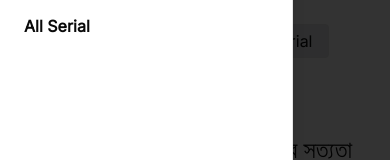
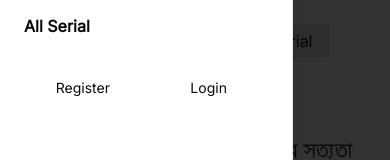
Before and after one commit to battlesofarmy/bus, a Next.js app in the folder client/: page / in a window 390 px wide. Both pictures are taken after a click on the button 355 px from the left and 33 px from the top of the page. Shown: the part 194-354 px from the top of the page. Built offline with nearby package versions, Linux system fonts and the light colour scheme; no server answers.

Commit message:
change auth buttons bg color

```diff
--- a/client/components/Navbar.tsx
+++ b/client/components/Navbar.tsx
@@ -56,17 +56,17 @@ export default function Header_1() {
             </Link>
           ))}
 
-                {
+    {
       user?
           <button className="group text-sm inline-flex h-9 w-max items-center justify-center rounded-md bg-white px-4 py-2 font-medium transition-colors hover:bg-gray-100 hover:text-gray-900 focus:bg-gray-100 focus:text-gray-900 focus:outline-none disabled:pointer-events-none disabled:opacity-50 data-[active]:bg-gray-100/50 data-[state=open]:bg-gray-100/50 dark:bg-gray-950 dark:hover:bg-gray-800 dark:hover:text-gray-50 dark:focus:bg-gray-800 dark:focus:text-gray-50 dark:data-[active]:bg-gray-800/50 bg-gray-300/50" onClick={handleLogout}>Logout</button>
         :
         <div className="flex gap-2 items-center ml-4">
           <Link href={'/register'}>
-            <button className="group text-sm inline-flex h-9 w-max items-center justify-center rounded-md bg-white px-4 py-2 font-medium transition-colors hover:bg-gray-100 hover:text-gray-900 focus:bg-gray-100 focus:text-gray-900 focus:outline-none disabled:pointer-events-none disabled:opacity-50 data-[active]:bg-gray-100/50 data-[state=open]:bg-gray-100/50 dark:bg-gray-950 dark:hover:bg-gray-800 dark:hover:text-gray-50 dark:focus:bg-gray-800 dark:focus:text-gray-50 dark:data-[active]:bg-gray-800/50 bg-gray-300/50">Register</button>
+            <button className="group text-sm inline-flex h-9 w-max items-center justify-center rounded-md bg-white px-4 py-2 font-medium transition-colors hover:bg-gray-100 hover:text-gray-900 focus:bg-gray-100 focus:text-gray-900 focus:outline-none disabled:pointer-events-none disabled:opacity-50 data-[active]:bg-gray-100/50 data-[state=open]:bg-gray-100/50 dark:bg-gray-950 dark:hover:bg-gray-800 dark:hover:text-gray-50 dark:focus:bg-gray-800 dark:focus:text-gray-50 dark:data-[active]:bg-gray-800/50 bg-gray-300/80">Register</button>
           </Link>
 
           <Link href={'/login'}>
-            <button className="group text-sm inline-flex h-9 w-max items-center justify-center rounded-md bg-white px-4 py-2 font-medium transition-colors hover:bg-gray-100 hover:text-gray-900 focus:bg-gray-100 focus:text-gray-900 focus:outline-none disabled:pointer-events-none disabled:opacity-50 data-[active]:bg-gray-100/50 data-[state=open]:bg-gray-100/50 dark:bg-gray-950 dark:hover:bg-gray-800 dark:hover:text-gray-50 dark:focus:bg-gray-800 dark:focus:text-gray-50 dark:data-[active]:bg-gray-800/50 bg-gray-300/50">Login</button>
+            <button className="group text-sm inline-flex h-9 w-max items-center justify-center rounded-md bg-white px-4 py-2 font-medium transition-colors hover:bg-gray-100 hover:text-gray-900 focus:bg-gray-100 focus:text-gray-900 focus:outline-none disabled:pointer-events-none disabled:opacity-50 data-[active]:bg-gray-100/50 data-[state=open]:bg-gray-100/50 dark:bg-gray-950 dark:hover:bg-gray-800 dark:hover:text-gray-50 dark:focus:bg-gray-800 dark:focus:text-gray-50 dark:data-[active]:bg-gray-800/50 bg-gray-300/80">Login</button>
           </Link>
 
 
@@ -107,6 +107,22 @@ export default function Header_1() {
                 </Link>
               ))}
             </div>
+
+
+                {
+      user?
+          <button className="group text-sm inline-flex h-9 w-full items-center justify-center rounded-md bg-white px-4 py-2 font-medium transition-colors hover:bg-gray-100 hover:text-gray-900 focus:bg-gray-100 focus:text-gray-900 focus:outline-none disabled:pointer-events-none disabled:opacity-50 data-[active]:bg-gray-100/50 data-[state=open]:bg-gray-100/50 dark:bg-gray-950 dark:hover:bg-gray-800 dark:hover:text-gray-50 dark:focus:bg-gray-800 dark:focus:text-gray-50 dark:data-[active]:bg-gray-800/50 bg-gray-300/80" onClick={handleLogout}>Logout</button>
+        :
+        <div className="grid grid-cols-2 gap-2 w-full items-center">
+          <Link href={'/register'}>
+            <button className="group text-sm inline-flex h-9 w-full items-center justify-center rounded-md bg-white px-4 py-2 font-medium transition-colors hover:bg-gray-100 hover:text-gray-900 focus:bg-gray-100 focus:text-gray-900 focus:outline-none disabled:pointer-events-none disabled:opacity-50 data-[active]:bg-gray-100/50 data-[state=open]:bg-gray-100/50 dark:bg-gray-950 dark:hover:bg-gray-800 dark:hover:text-gray-50 dark:focus:bg-gray-800 dark:focus:text-gray-50 dark:data-[active]:bg-gray-800/50 bg-gray-300/80">Register</button>
+          </Link>
+
+          <Link href={'/login'}>
+            <button className="group text-sm inline-flex h-9 w-full items-center justify-center rounded-md bg-white px-4 py-2 font-medium transition-colors hover:bg-gray-100 hover:text-gray-900 focus:bg-gray-100 focus:text-gray-900 focus:outline-none disabled:pointer-events-none disabled:opacity-50 data-[active]:bg-gray-100/50 data-[state=open]:bg-gray-100/50 dark:bg-gray-950 dark:hover:bg-gray-800 dark:hover:text-gray-50 dark:focus:bg-gray-800 dark:focus:text-gray-50 dark:data-[active]:bg-gray-800/50 bg-gray-300/80">Login</button>
+          </Link>
+        </div>
+      }
           </SheetContent>
         </Sheet>
       </div>
```
